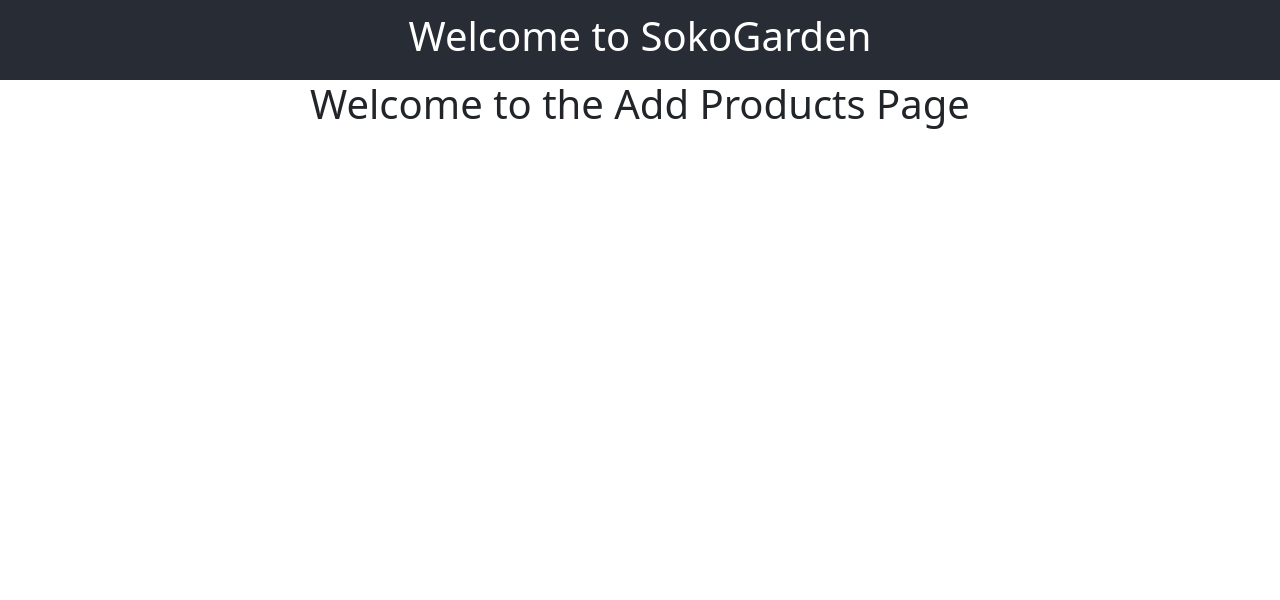
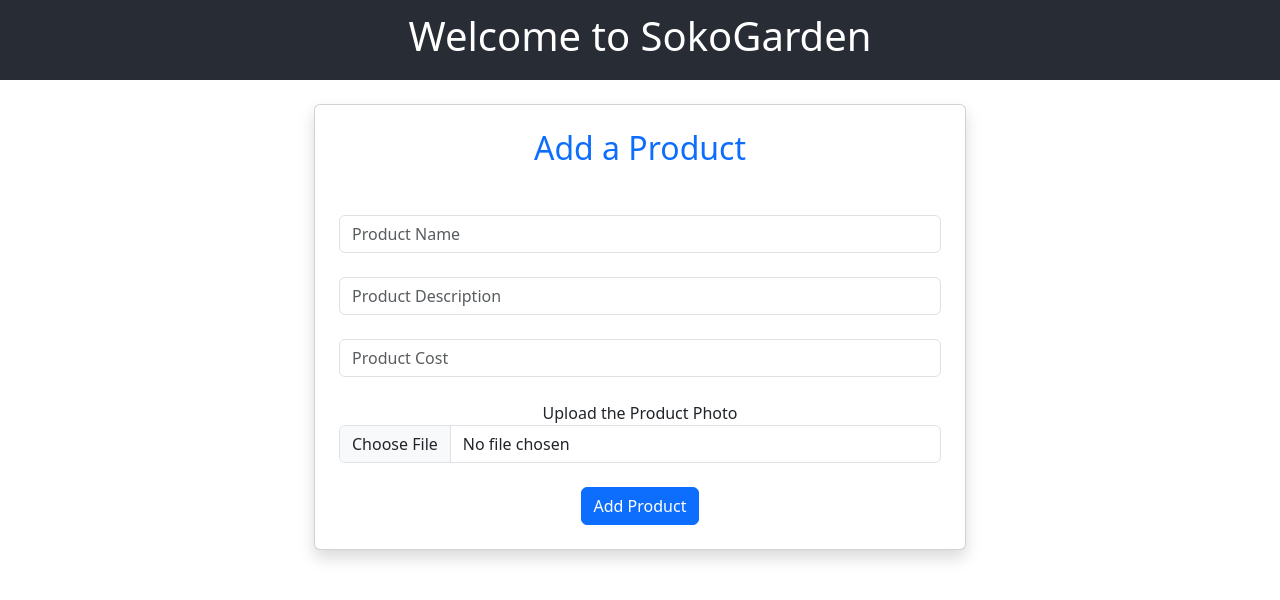
Before and after one commit to Isaac-Maloba/sokogardenapp, a React (Create React App) app: page /addproducts in a window 1280 px wide. Shown: the top 600 px of the page. Built offline with nearby package versions, Linux system fonts and the light colour scheme.

Commit message:
updated code

```diff
--- a/src/App.css
+++ b/src/App.css
@@ -36,3 +36,8 @@
     transform: rotate(360deg);
   }
 }
+.product_img {
+  object-fit: contain;
+  width: 100%;
+  height: 200px;
+}
--- a/src/components/Addproducts.jsx
+++ b/src/components/Addproducts.jsx
@@ -1,9 +1,108 @@
-import React from 'react'
+import React, { useState } from 'react'
+import Loader from './Loader';
+import axios from 'axios';
 
 const Addproducts = () => {
+  // Introduce the hooks
+  const [product_name, setProoductName] = useState("");
+  const [product_description, setProductDesription] = useState("");
+  const [product_cost, setProductCost] = useState("");
+  const [product_photo, setProductPhoto] = useState("");
+
+  // Declare the hooks to manage the state of your application
+  const [loading, setLoading] = useState(false);
+  const [success, setSuccess] = useState("");
+  const [error, setError] = useState("");
+
+  // Create a function that will handle the submit action
+  const handleSubmit = async (e) => {   // An asynchronous anonymous arrow function
+    // Prevent the site form reloading
+    e.preventDefault()
+    // Set the loading hook with a message/ activate thr loader
+    setLoading(true)
+
+    try{
+      // Create a form data
+      const formdata = new FormData()
+      // Append the details to te form data created
+      formdata.append("product_name", product_name);
+      formdata.append("product_description", product_description);
+      formdata.append("product_cost", product_cost);
+      formdata.append("product_photo", product_photo)
+
+      // Interact with axios to hel you use the methid post
+      const response = await axios.post("https://maloba.alwaysdata.net/api/add_product", formdata)
+
+      // Set the loading hook back to default
+      setLoading(false);
+
+      // Update the success hook with a message
+      setSuccess(response.data.message)
+
+      // Clear the hooks/set them back to default
+      setProoductName("");
+      setProductDesription("");
+      setProductCost("");
+      setProductPhoto("");
+
+      e.target.reset()
+
+      setTimeout(() => {
+        setSuccess("");
+      }, 5000);
+    }
+    catch(error) {
+      // Set the loading hook back to default
+      setLoading(false);
+      // Update the setErroe hook with a message
+      setError(error.message)
+    }
+  }
   return (
-    <div>
-        <h1>Welcome to the Add Products Page</h1>
+    <div className='row justify-content-center mt-4'>
+        <div className="col-md-6 p-4 card shadow">
+          <h2 className='text-primary'>Add a Product</h2>
+
+          {/* Bind the loading hook */}
+          {loading && <Loader/>} <br />
+
+          <h3 className="text-success">{success}</h3>
+          <h3 className="text-danger">{error}</h3>
+
+          <form onSubmit={handleSubmit}>
+            <input type="text"
+            placeholder='Product Name'
+            className='form-control'
+            required
+            value={product_name}
+            onChange={(e) => setProoductName(e.target.value)}/> <br />
+            {/* {product_name} */}
+            <input type="text"
+            placeholder='Product Description'
+            className='form-control'
+            required
+            value={product_description}
+            onChange={(e) => setProductDesription(e.target.value)}/> <br />
+            {/* {product_description} */}
+            <input type="number"
+            placeholder='Product Cost'
+            className='form-control'
+            required
+            value={product_cost}
+            onChange={(e) => setProductCost(e.target.value)}/> <br />
+            {/* {product_cost} */}
+            <label>Upload the Product Photo</label> <br />
+            <input type="file"
+            className='form-control'
+            required
+            accept='image/*'
+            onChange={(e) => setProductPhoto(e.target.files[0])}/> <br />
+
+            <input type="submit"
+            value="Add Product"
+            className='btn btn-primary'/>
+          </form>
+        </div>
     </div>
   )
 }
--- a/src/components/Getproducts.jsx
+++ b/src/components/Getproducts.jsx
@@ -1,9 +1,70 @@
-import React from 'react'
+import axios from 'axios';
+import React, { useEffect, useState } from 'react'
+import Loader from './Loader';
 
 const Getproducts = () => {
+  // Initialize the hooks to help you manage the state of your application
+  const [products, setProducts] = useState([]);
+  const [loading, setLoading] = useState(false);
+  const [error, setError] = useState("");
+
+  // Below we specify the image base URL
+  const img_url = "https://maloba.alwaysdata.net/static/images/"
+
+  // Create a function to help you fetch the products from your API database
+  const fetchProducts = async () => {
+    try {
+      // Update the loading hook
+      setLoading(true)
+
+      // Interact with your endpoint for fetching the products
+      const response = await axios.get("https://maloba.alwaysdata.net/api/get_products")
+
+      // Update the products hook with the response given from the API
+      setProducts(response.data)
+
+      // Set the loading hook back to default
+      setLoading(false)
+    }
+    catch (error) {
+      // If there is an error:
+      //   1. Set the loading hook back to default
+      setLoading(false)
+      //   2. Update the roor hook with a message
+      setError(error.message)
+    }
+  }
+
+  // We shall use the useEffect hook that automatically re-renders new features in case of any changes
+  useEffect(() => {
+    fetchProducts()
+  }, [])
+
+  // console.log("The products fetched are", products)
+
   return (
-    <div>
-        <h1>Welcome to the Get Products Page</h1>
+    <div className='row'>
+      <h3 className="text-primary">Available Products</h3>
+      {loading && <Loader />}
+      <h4 className="text-danger">{error}</h4>
+
+      {/* Map the products fetched from the API to the user interface */}
+      {products.map((product) => (
+        <div className="col-md-3 justify-content-center mb-3">
+        <div className="card shadow">
+          <img src={img_url + product.product_photo}
+            alt="product name"
+            className='product_img mt-3' />
+          <div className="card-body">
+            <h5 className="text-primary">{product.product_name}</h5>
+            <p className="text-dark">{product.product_description.slice(0, 50)}...</p>
+            <h4 className="text-success">KES {product.product_cost}</h4>
+          </div>
+        </div>
+
+      </div>
+      ))}
+
     </div>
   )
 }
--- /dev/null
+++ b/src/components/Loader.jsx
@@ -0,0 +1,16 @@
+import React from "react";
+import "../css/Loader.css"; // import the external css
+
+const Loader = () => {
+  return (
+    <section className="loader">
+      <div className="slider" style={{ "--i": 0 }}></div>
+      <div className="slider" style={{ "--i": 1 }}></div>
+      <div className="slider" style={{ "--i": 2 }}></div>
+      <div className="slider" style={{ "--i": 3 }}></div>
+      <div className="slider" style={{ "--i": 4 }}></div>
+    </section>
+  );
+};
+
+export default Loader;
--- a/src/components/Signin.jsx
+++ b/src/components/Signin.jsx
@@ -36,6 +36,10 @@
       if(response.data.user){
         // If user is there, definitely the details entered during the signin are correct
         // setSuccess("Login Successful")
+
+        // Store user details in local storage
+        localStorage.setItem("user", JSON.stringify(response.data.user));
+
         // If login is successful, the the user nbe redirected to another page
         navigate("/")
       }
--- /dev/null
+++ b/src/css/Loader.css
@@ -0,0 +1,50 @@
+/* From Uiverse.io by Nawsome */
+.loader {
+    display: flex;
+    align-items: center;
+    justify-content: center;
+    flex-direction: row;
+  }
+
+  .slider {
+    overflow: hidden;
+    background-color: white;
+    margin: 0 15px;
+    height: 80px;
+    width: 20px;
+    border-radius: 30px;
+    box-shadow: 15px 15px 20px rgba(0, 0, 0, 0.1), -15px -15px 30px #fff,
+      inset -5px -5px 10px rgba(0, 0, 255, 0.1),
+      inset 5px 5px 10px rgba(0, 0, 0, 0.1);
+    position: relative;
+  }
+
+  .slider::before {
+    content: "";
+    position: absolute;
+    top: 0;
+    left: 0;
+    height: 20px;
+    width: 20px;
+    border-radius: 100%;
+    box-shadow: inset 0px 0px 0px rgba(0, 0, 0, 0.3), 0px 420px 0 400px #2697f3,
+      inset 0px 0px 0px rgba(0, 0, 0, 0.1);
+    animation: animate_2 2.5s ease-in-out infinite;
+    animation-delay: calc(-0.5s * var(--i));
+  }
+
+  @keyframes animate_2 {
+    0% {
+      transform: translateY(250px);
+      filter: hue-rotate(0deg);
+    }
+
+    50% {
+      transform: translateY(0);
+    }
+
+    100% {
+      transform: translateY(250px);
+      filter: hue-rotate(180deg);
+    }
+  }
```
Also changed, not shown: src/components/Signup.jsx (+10 -10 lines).
